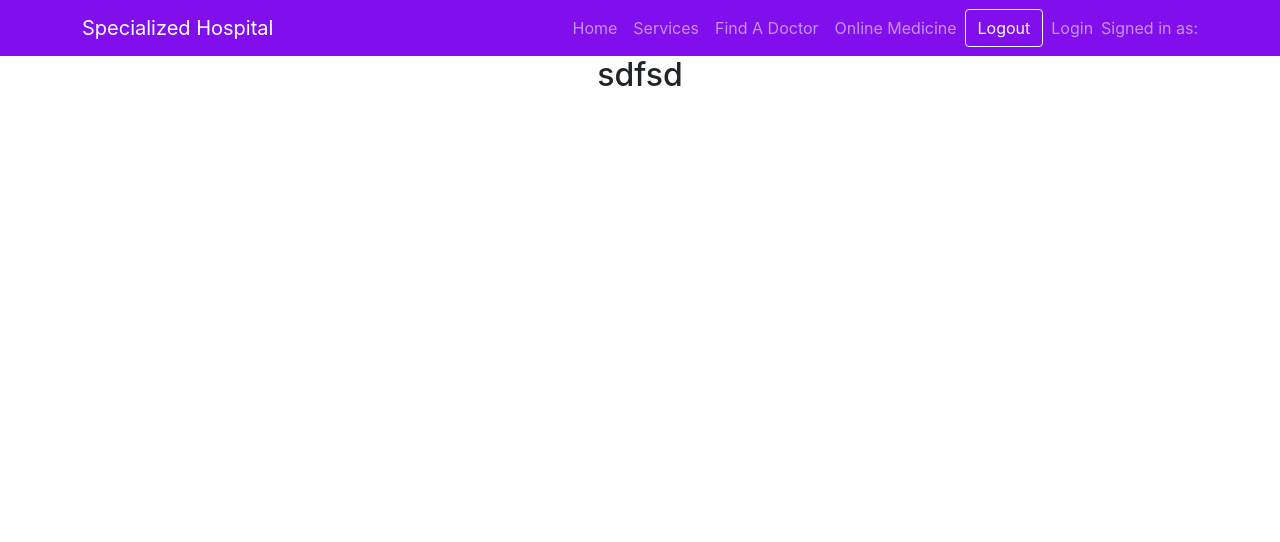
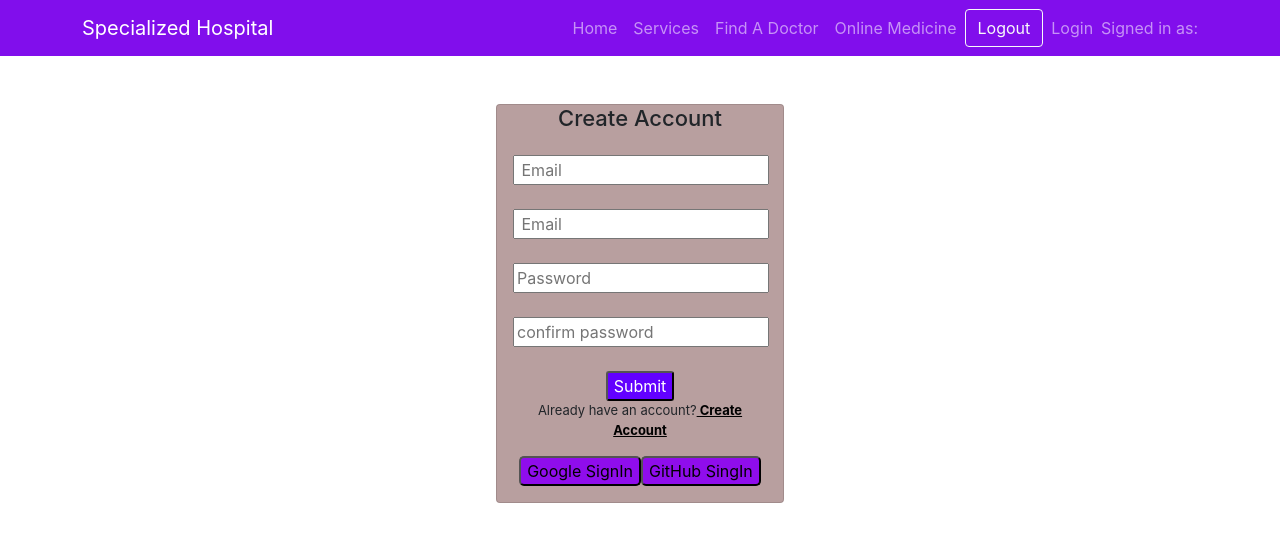
Before and after one commit to T3sultan/Specialized-Hospital, a React (Create React App) app: page /register in a window 1280 px wide. Shown: the top 542 px of the page. Built offline with nearby package versions, Linux system fonts and the light colour scheme; no server answers.

Commit message:
register

```diff
--- a/src/components/Login/Login.css
+++ b/src/components/Login/Login.css
@@ -10,13 +10,22 @@
 .btnStyle{
     background-color: rgb(143, 13, 236);
     border-radius: 5px;
-    color: white;
+    color: black;
+    font-weight: 400;
 }
 .createStyle{
     color: rgb(92, 47, 163);
     font-weight: bold;
+    color: black;
 }
 .submitStyle{
     background-color:rgb(98, 0, 255);
     border-radius: 3px;
+    color: white;
 }
+.title{
+    font-size: 22px;
+}
+.convert{
+    font-size: 13px;
+}
--- a/src/components/Login/Login.js
+++ b/src/components/Login/Login.js
@@ -16,7 +16,7 @@ const Login = () => {
         <div className="login-form my-5">
 
             <Card className="card" style={{ width: '18rem' }}>
-            <h1>Please Login</h1>
+            <h1 className='title'>Please Login</h1>
                 <Card.Body>
                     <form >
                         <input type="email" placeholder=" Email" required />
--- a/src/components/Register/Register.js
+++ b/src/components/Register/Register.js
@@ -1,10 +1,41 @@
 import React from 'react';
+import { Card } from 'react-bootstrap';
+import { Link } from 'react-router-dom';
+import useAuth from '../../hooks/useAuth';
 import './Register.css'
 
 const Register = () => {
+    const { singInUsingGoogle, signInUsingGitHub } = useAuth();
     return (
-        <div>
-            <h2>sdfsd</h2>
+        <div className="login-form my-5">
+
+            <Card className="card" style={{ width: '18rem' }}>
+                <h1 className="title">Create Account</h1>
+                <Card.Body>
+                    <form >
+                        <input type="text" placeholder=" Email" required />
+                        <br />
+                        <br />
+                        <input type="email" placeholder=" Email" required />
+                        <br />
+                        <br />
+
+                        <input type="password" name="" id="" placeholder="Password" required />
+                        <br />
+                        <br />
+                        <input type="password" name="" id="" placeholder="confirm password" required />
+                        <br />
+                        <br />
+                        <input className="submitStyle" type="submit" value="Submit" />
+
+                    </form>
+                    <p className="convert">Already have an account?<Link to="/login" className="createStyle"> Create Account </Link></p>
+
+                    <button onClick={singInUsingGoogle} className="btn-regular btnStyle">Google SignIn</button>
+                    <button onClick={signInUsingGitHub} className="btn-regular btnStyle">GitHub SingIn</button>
+
+                </Card.Body>
+            </Card>
         </div>
     );
 };
```
